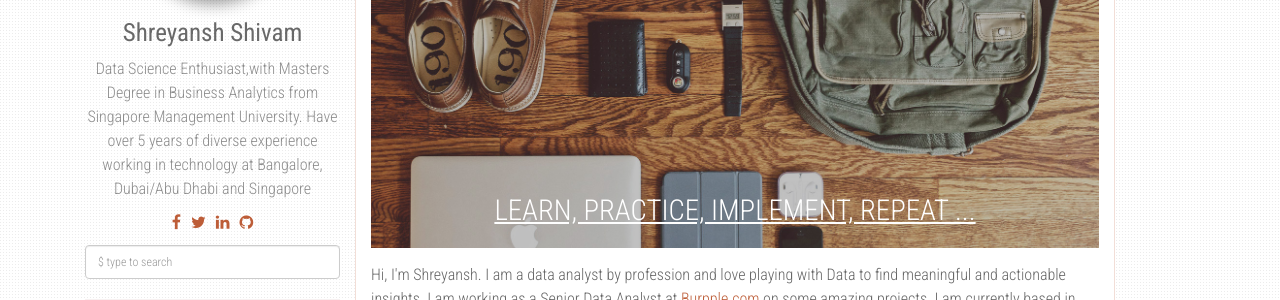
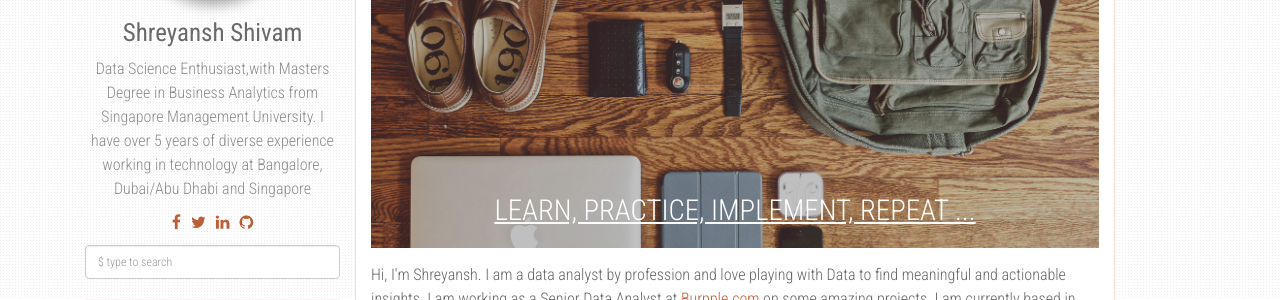
Before and after one commit to shreyanshshivam/shreyansh, a Jekyll site: the page built from index.html, in a window 1280 px wide. Shown: the part 201-501 px from the top of the page. Built offline with Jekyll 4.4.1, drawn with Linux system fonts in a browser that asks for light colours; nearby versions of some CDN libraries.

```diff
--- a/_config.yml
+++ b/_config.yml
@@ -4,7 +4,7 @@ author: Shreyansh Shivam
 email: shreyanshs.2019@mitb.smu.edu.sg
 phone: (+65) 88914507
 github: https://github.com/shreyanshshivam
-about: Data Science Enthusiast,with Masters Degree in Business Analytics from Singapore Management University. Have over 5 years of diverse experience working in technology at Bangalore, Dubai/Abu Dhabi and Singapore
+about: Data Science Enthusiast,with Masters Degree in Business Analytics from Singapore Management University. I have over 5 years of diverse experience working in technology at Bangalore, Dubai/Abu Dhabi and Singapore
 disqus_shortname: programming
 #google_analytics: UA-31048387-6
 avatar_url: /static/img/me.jpg
```
